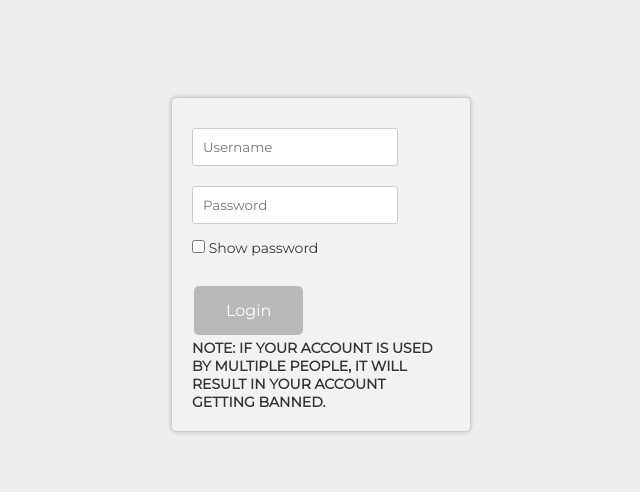
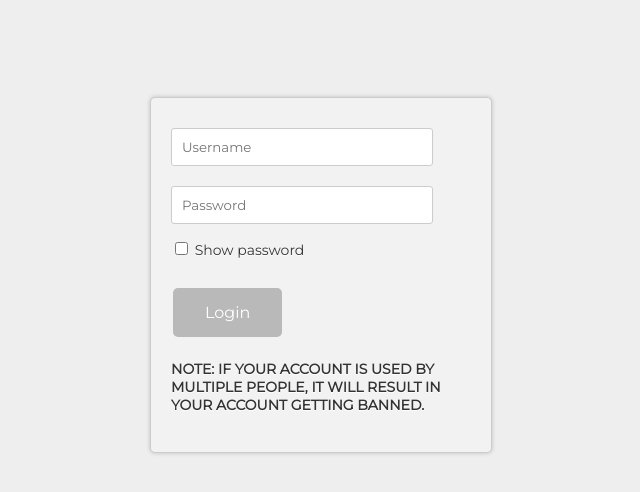
Before and after one commit to theunblock3dlabs/prev.PremiumLabs, a plain HTML site: page index.html in a window 1280 px wide. Shown: the part 90-582 px from the top of the page, without its empty margins (319-959 px from the left). Drawn offline with nearby package versions, Linux system fonts and the light colour scheme.

Commit message:
Add files via upload

```diff
--- a/index.html
+++ b/index.html
@@ -5,7 +5,6 @@
 		<meta http-equiv="X-UA-Compatible" content="IE=edge" />
 		<meta name="viewport" content="width=device-width, initial-scale=1.0" />
 		<title>Premium Labs - Login</title>
-		<link rel="stylesheet" href="css/login.css" />
 		<script src="https://ajax.googleapis.com/ajax/libs/jquery/3.5.1/jquery.min.js"></script>
 		<script src="js/plugins/waitUntilExists.js"></script>
 		<link rel="preconnect" href="https://fonts.googleapis.com" />
@@ -15,7 +14,6 @@
 			rel="stylesheet"
 		/>
 		<link rel="stylesheet" href="css/global.css" />
-		<link rel="stylesheet" href="css/main.css" />
 		<link src="js/global.js" />
 		<script
 			src="https://kit.fontawesome.com/3b26e5f4d6.js"
@@ -51,6 +49,7 @@
 					</h4>
 				</form>
 			</div>
+			<link rel="stylesheet" href="css/login.css" />
 			<script src="js/login.js"></script>
 			<script src="js/main.js"></script>
 			<script src="js/mainMobile.js"></script>
--- /dev/null
+++ b/js/global.js
@@ -0,0 +1 @@
+;
```
